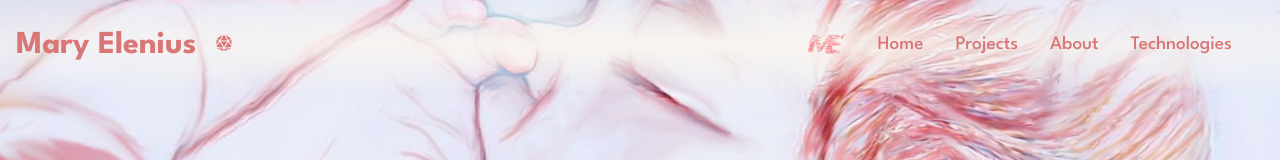
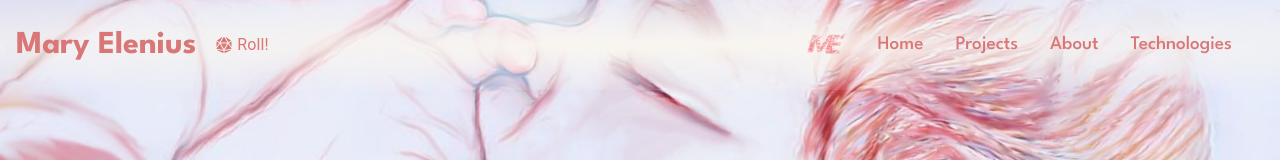
Before and after one commit to 404pandas/react-portfolio, a React (Create React App) app: page / in a window 1280 px wide. Shown: the top 160 px of the page. Built offline with nearby package versions, Linux system fonts and the light colour scheme.

Commit message:
Recruiter said d20 page wasn't easily identifiable. Added a Roll! to the link

```diff
--- a/src/components/CharacterSheet/style.css
+++ b/src/components/CharacterSheet/style.css
@@ -58,15 +58,6 @@
 .cs-text {
   font-size: 90% !important;
   line-height: 180% !important;
-}
-
-.flexbox-turn-on {
-  display: flex;
-  justify-content: center;
-  align-items: center;
-  flex-direction: column !important;
-  padding: 0 !important;
-  flex-wrap: wrap;
 }
 
 #flex-fix {
--- a/src/components/Navbar/index.js
+++ b/src/components/Navbar/index.js
@@ -9,6 +9,7 @@ import { Link } from "react-router-dom";
 import { RxDropdownMenu } from "react-icons/rx";
 import { IoMdArrowDropup } from "react-icons/io";
 import { FaDiceD20 } from "react-icons/fa";
+import Typography from "@mui/material/Typography";
 
 const Navbar = () => {
   const [click, unClick] = useState(false);
@@ -31,8 +32,12 @@ const Navbar = () => {
         <a href='/'>
           <h1>Mary Elenius</h1>
         </a>
-        <Link to='/d20' id='die'>
+
+        <Link to='/d20' className='flexbox-turn-on' id='die'>
           <FaDiceD20 />
+          <Typography variant='body1' id='roll'>
+            Roll!
+          </Typography>
         </Link>
       </div>
       <ul className={click ? "nav-right" : "nav-right active"}>
--- a/src/components/Navbar/style.css
+++ b/src/components/Navbar/style.css
@@ -1,41 +1,10 @@
-/*       Navbar CSS styling       */
-
-/* REM is a relative unit that specifies a font size
-for the root element. REM stands for Root Ephemeral.
-It has a default conversion of 1 rem = 16 pixels.
-To change the ratio of REM, set the html element
-font-size to something other than 16 pixels */
-
-/* ****************************** */
-/*        Class selectors         */
-/* ****************************** */
-
 .nav {
-  /* Sets whether an element is treated as a block or
-  inline element and the layout used for its children.
-  Flexbox is a one-dimensional layout method for arranging
-  items in rows or columns. Items flex (expand) to fill
-  additional space or shrink to fit into smaller spaces.  */
   display: flex;
   width: 100vw;
   height: 90px;
   z-index: 10;
-  /* Defines how the browser distributes space between and
-  around content items along the main-axis of a flex container.
-  Space-between distributes items evenly. The first item is
-  flush with the start and the last is flush with the end */
   justify-content: space-between;
-  /* Sets the align-self value on all direct children as a group.
-  In Flexbox, it controls the alignment of items on the Cross Axis.
-  Center packs items around the center */
   align-items: center;
-  /* Sets the padding on all sides to 1 rem.
-  Values are listed in order from left to right as:
-    Top    |    Right   |    Bottom    |    Left
-  If left is omitted, it is the same as right.
-  If bottom is omitted it is the same as top.
-  If right is omitted it is the same as top.
-  Neither 4 values may be a negative value. */
   align-content: center;
   padding: 1rem;
   position: fixed;
@@ -64,32 +33,11 @@ font-size to something other than 16 pixels */
 }
 
 .nav-right {
-  /* Sets whether an element is treated as a block or
-  inline element and the layout used for its children.
-  Flexbox is a one-dimensional layout method for arranging
-  items in rows or columns. Items flex (expand) to fill
-  additional space or shrink to fit into smaller spaces.  */
   display: flex;
-  /* Sets the padding on the top and bottom to 0.
-  Sets the padding on the right and left to 1 rem.
-  Values are listed in order from left to right as:
-    Top    |    Right   |    Bottom    |    Left
-  If left is omitted, it is the same as right.
-  If bottom is omitted it is the same as top.
-  If right is omitted it is the same as top.
-  Neither 4 values may be a negative value. */
   padding: 0 1rem;
 }
 
 .nav-right li {
-  /* Sets the padding on the top and bottom to 0.
-  Sets the padding on the right and left to 1 rem.
-  Values are listed in order from left to right as:
-    Top    |    Right   |    Bottom    |    Left
-  If left is omitted, it is the same as right.
-  If bottom is omitted it is the same as top.
-  If right is omitted it is the same as top.
-  Neither 4 values may be a negative value. */
   display: flex;
   align-items: center;
   padding: 0 1rem;
@@ -97,19 +45,13 @@ font-size to something other than 16 pixels */
 
 .nav-right li a {
   display: flex;
-  /* Sets the size of the font in the list items and a.
-  Changing the font size also updates the sizes of the
-  font size-relative <length> units, such as em */
   font-size: 1.2rem;
-  /* Sets the weight (or boldness) of the font.
-  The weights available depend on the font-family */
   align-content: center;
   font-weight: 500;
   z-index: 5;
 }
 
 .hamburger {
-  /* Sets the hamburger to not display unless media queried */
   display: none;
   align-items: center;
   padding: 0 1rem;
@@ -123,31 +65,23 @@ img.reactLogo {
 
 #die {
   margin-left: 20px;
+  align-items: center;
+  flex-direction: row !important;
 }
-
+#roll {
+  margin-left: 5px;
+}
 /* ****************************** */
 /*         Media Queries          */
 /* ****************************** */
 
 /* Laptop */
 
-/* @media can be used to apply part of a style sheet
-based on the result of one or more media queries.
-The screen value specifies the css properties are
-intended primarily for screens.
-The max-width value specifies the css properties are
-intended to test the maximum width of the viewport */
 @media screen and (max-width: 1040px) {
 }
 
 /* Mobile devices */
 
-/* @media can be used to apply part of a style sheet
-based on the result of one or more media queries.
-The screen value specifies the css properties are
-intended primarily for screens.
-The max-width value specifies the css properties are
-intended to test the maximum width of the viewport */
 @media screen and (max-width: 768px) {
   h1 {
     font-size: 1.5em;
@@ -158,133 +92,47 @@ intended to test the maximum width of the viewport */
   }
 
   .hamburger {
-    /* Displays hamburger icon on screens with a max-width of 480 pixels */
     display: initial;
     z-index: 4;
   }
 
   .nav-right {
-    /* Sets the direction in which lines of text are stacked.
-    The flex container's main-axis is the same as the block-axis. */
     flex-direction: column;
-    /* Defines how the browser distributes space between and
-    around content items along the main-axis of a flex container.
-    The center value specifies the items are packed flush to each
-    other toward the center of the container along the main axis. */
     justify-content: center;
-    /* Sets the align-self value on all direct children as a group.
-    In Flexbox, it controls the alignment of items on the Cross Axis.
-    Center packs items around the center */
     align-items: center;
-    /* Defines the width as 100% of the containing block's width. */
     width: 100%;
-    /* Height of right navbar is equal to 50% of the viewport height.  */
     height: 100vh;
-    /* Sets navbar color to blue variable with an optional alpha component
-    that represents the color's alpha transparency */
     background: rgba(248, 245, 240, 0.9);
-    /* Sets how the navbar is positioned in a document.
-    The absolute value specifies that the navbar is removed from the
-    normal document flow, and no space is created for it in the page layout. */
     position: absolute;
-    /* Sets the vertical position of the navbar. Top: -100% in an absolutely
-    positioned navbar specifies the distance between the navbars's outer
-    margin of the top edge and the inner border of the top edge of its
-    containing block will be -100% (off-screen). */
     top: -100%;
-    /* Sets horizontal position of the navbar. Left: 0 in an absolutely
-    positioned navbar specifies the distance between the navbar's outer
-    margin of left edge and the inner border of left edge of its
-    containing block will be 0. */
     left: 0;
-    /* sets the z-order positioned of the navbar. Z-index: -3 is the
-    stack level of the navbar in the current stacking context.
-    Negative values lower the priority */
     z-index: -3;
-    /* Sets the length of time a transition animation
-    should take to complete if the menu icon is clicked.
-    Transition values are listed in order from left to right as:
-      property name | duration | easing function | delay */
     transition: 0.3s;
   }
 
   .nav-right li {
-    /* Sets the padding on all sides of the line items to 1 rem.
-    Values are listed in order from left to right as:
-      Top    |    Right   |    Bottom    |    Left
-    If left is omitted, it is the same as right.
-    If bottom is omitted it is the same as top.
-    If right is omitted it is the same as top.
-    Neither 4 values may be a negative value. */
     padding: 1rem 0;
   }
 
   .nav-right li a {
-    /* Sets the size of the font in the list items and a tags.
-  Changing the font size also updates the sizes of the
-  font size-relative <length> units, such as em */
     font-size: 2rem;
   }
 
-  /* Adding an active pseudo-class to nav-right represents an
-  element that is being activated by the user.*/
   .nav-right.active {
-    /* Sets the direction in which lines of text are stacked.
-    The flex container's main-axis is the same as the block-axis. */
     flex-direction: column;
-    /* Defines how the browser distributes space between and
-    around content items along the main-axis of a flex container.
-    The center value specifies the items are packed flush to each
-    other toward the center of the container along the main axis. */
     justify-content: center;
-    /* Sets the align-self value on all direct children as a group.
-    In Flexbox, it controls the alignment of items on the Cross Axis.
-    Center packs items around the center */
     align-items: center;
-    /* Defines the width as 100% of the containing block's width. */
     width: 100vw;
-    /* Height of right navbar is equal to 50% of the viewport height.  */
     height: 100%;
-    /* Sets navbar color to blue variable with an optional alpha component
-    that represents the color's alpha transparency */
     background: rgba(var(--tan) 0.9);
-    /* Sets how the navbar is positioned in a document.
-    The absolute value specifies that the navbar is removed from the
-    normal document flow, and no space is created for it in the page layout. */
     position: absolute;
-    /* Sets the vertical position of the navbar. Top: -100% in an absolutely
-    positioned navbar specifies the distance between the navbars's outer
-    margin of the top edge and the inner border of the top edge of its
-    containing block will be -200% (off-screen). */
     top: -250%;
-    /* Sets horizontal position of the navbar. Left: 0 in an absolutely
-    positioned navbar specifies the distance between the navbar's outer
-    margin of left edge and the inner border of left edge of its
-    containing block will be 0. */
     left: 0;
-    /* sets the z-order positioned of the navbar. Z-index: -3 is the
-    stack level of the navbar in the current stacking context.
-    Negative values lower the priority */
     z-index: -3;
-    /* Sets the length of time a transition animation
-    should take to complete if the menu icon is clicked.
-    Transition values are listed in order from left to right as:
-      property name | duration | easing function | delay */
     transition: 0.3s;
   }
 
-  /* Adding an active pseudo-class to nav-right li represents an
-  element that is being activated by the user.*/
   .nav-right.active li {
-    /* Sets the padding on top of line items to 5% of the screen.
-    Sets the padding on the right and left of line items to 0.
-    Sets the padding on the bottom of line items to 0
-    Values are listed in order from left to right as:
-      Top    |    Right   |    Bottom    |    Left
-    If left is omitted, it is the same as right.
-    If bottom is omitted it is the same as top.
-    If right is omitted it is the same as top.
-    Neither 4 values may be a negative value. */
     padding: 5% 0 0;
   }
 }
--- a/src/style.css
+++ b/src/style.css
@@ -199,6 +199,15 @@ ul {
   text-align: center;
 }
 
+.flexbox-turn-on {
+  display: flex;
+  justify-content: center;
+  align-items: center;
+  flex-direction: column !important;
+  padding: 0 !important;
+  flex-wrap: wrap;
+}
+
 @keyframes typing {
   from {
     width: 0;
```
